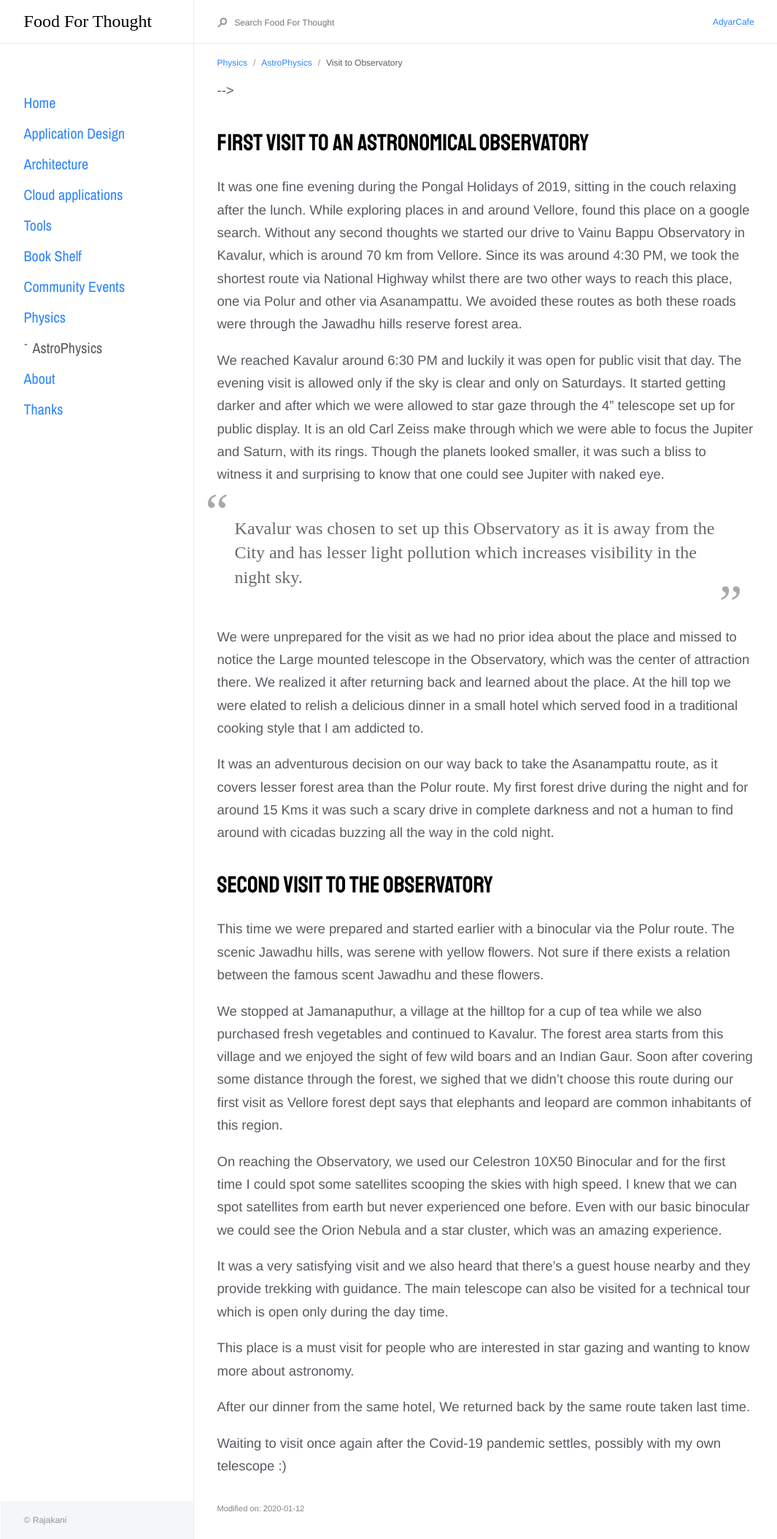
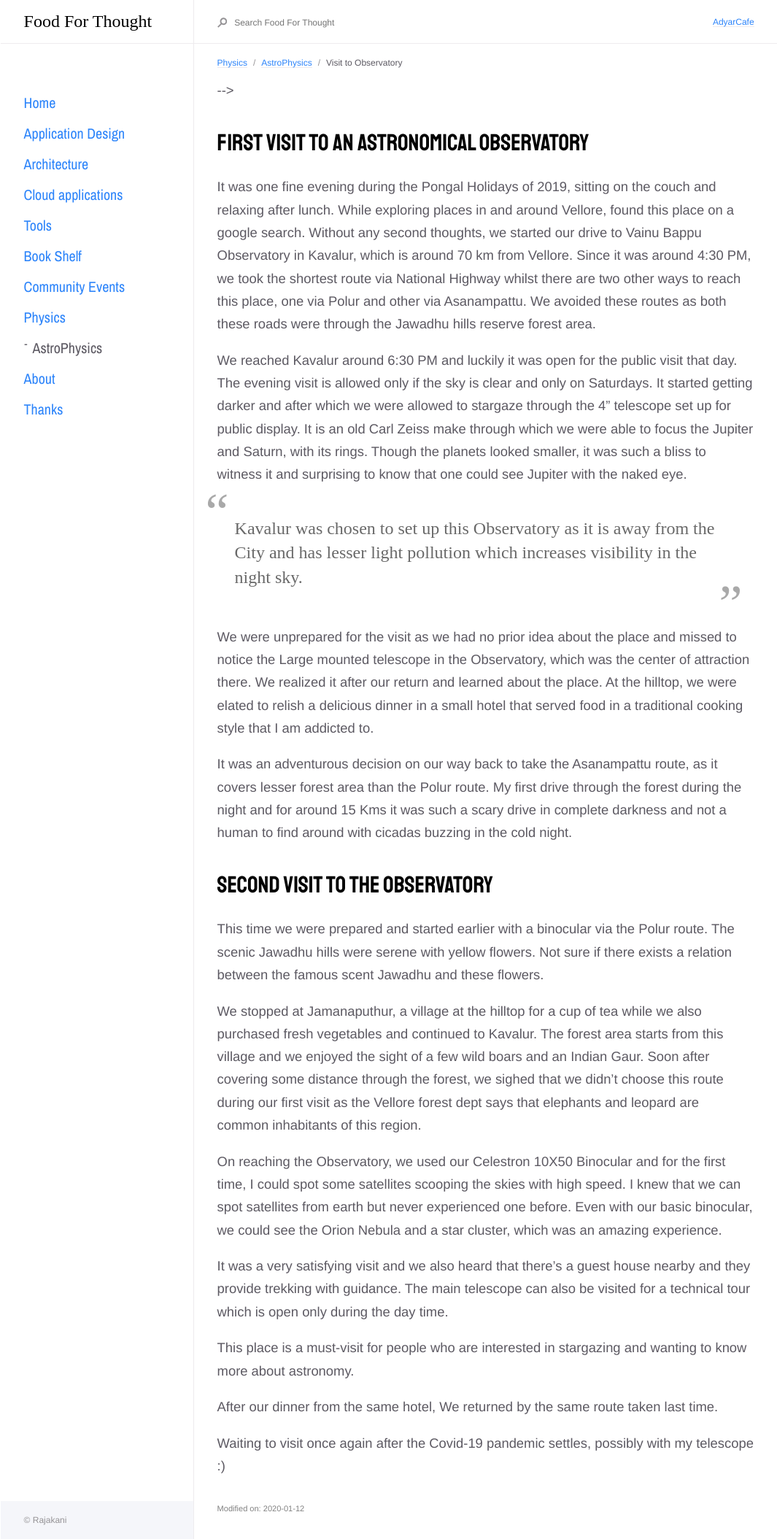
Before and after one commit to Rajakani/rajakani.github.io, a Jekyll site: the page built from docs/physics/astroPhysics/vainuBappuObservatory.md, in a window 1280 px wide. Shown: the whole page at 73% size, without its empty margins (16-1081 px from the left). Built offline with Jekyll 4.4.1, drawn with Linux system fonts in a browser that asks for light colours; some web fonts are replaced; comment, search, counter and statistics services are not loaded.

Commit message:
Update vainuBappuObservatory.md

```diff
--- a/docs/physics/astroPhysics/vainuBappuObservatory.md
+++ b/docs/physics/astroPhysics/vainuBappuObservatory.md
@@ -10,29 +10,29 @@ is_display_Horizontal_Ads: true
 ---
 
 ## First visit to an Astronomical Observatory
-It was one fine evening during the Pongal Holidays of 2019, sitting in the couch relaxing after the lunch. While exploring places in and around Vellore, found this place on a google search. Without any second thoughts we started our drive to Vainu Bappu Observatory in Kavalur, which is around 70 km from Vellore. Since its was around 4:30 PM, we took the shortest route via National Highway whilst there are two other ways to reach this place, one via Polur and other via Asanampattu. We avoided these routes as both these roads were through the Jawadhu hills reserve forest area.
+It was one fine evening during the Pongal Holidays of 2019, sitting on the couch and relaxing after lunch. While exploring places in and around Vellore, found this place on a google search. Without any second thoughts, we started our drive to Vainu Bappu Observatory in Kavalur, which is around 70 km from Vellore. Since it was around 4:30 PM, we took the shortest route via National Highway whilst there are two other ways to reach this place, one via Polur and other via Asanampattu. We avoided these routes as both these roads were through the Jawadhu hills reserve forest area.
 
-We reached Kavalur around 6:30 PM and luckily it was open for public visit that day.
+We reached Kavalur around 6:30 PM and luckily it was open for the public visit that day.
 The evening visit is allowed only if the sky is clear and only on Saturdays.
-It started getting darker and after which we were allowed to star gaze through the 4" telescope set up for public display. It is an old Carl Zeiss make through which we were able to focus the Jupiter and Saturn, with its rings. Though the planets looked smaller, it was such a bliss to witness it and surprising to know that one could see Jupiter with naked eye.
+It started getting darker and after which we were allowed to stargaze through the 4" telescope set up for public display. It is an old Carl Zeiss make through which we were able to focus the Jupiter and Saturn, with its rings. Though the planets looked smaller, it was such a bliss to witness it and surprising to know that one could see Jupiter with the naked eye.
 
 > Kavalur was chosen to set up this Observatory as it is away from the City and has lesser light pollution which increases visibility in the night sky.
 
-We were unprepared for the visit as we had no prior idea about the place and missed to notice the Large mounted telescope in the Observatory, which was the center of attraction there. We realized it after returning back and learned about the place. At the hill top we were elated to relish a delicious dinner in a small hotel which served food in a traditional cooking style that I am addicted to.
+We were unprepared for the visit as we had no prior idea about the place and missed to notice the Large mounted telescope in the Observatory, which was the center of attraction there. We realized it after  our return and learned about the place. At the hilltop, we were elated to relish a delicious dinner in a small hotel that served food in a traditional cooking style that I am addicted to.
 
-It was an adventurous decision on our way back to take the Asanampattu route, as it covers lesser forest area than the Polur route. My first forest drive during the night and for around 15 Kms it was such a scary drive in complete darkness and not a human to find around with cicadas buzzing all the way in the cold night.
+It was an adventurous decision on our way back to take the Asanampattu route, as it covers lesser forest area than the Polur route. My first drive through the forest during the night and for around 15 Kms it was such a scary drive in complete darkness and not a human to find around with cicadas buzzing in the cold night.
 
 ## Second Visit to the Observatory
-This time we were prepared and started earlier with a binocular via the Polur route. The scenic Jawadhu hills, was serene with yellow flowers. Not sure if there exists a relation between the famous scent Jawadhu and these flowers.
+This time we were prepared and started earlier with a binocular via the Polur route. The scenic Jawadhu hills were serene with yellow flowers. Not sure if there exists a relation between the famous scent Jawadhu and these flowers.
 
-We stopped at Jamanaputhur, a village at the hilltop for a cup of tea while we also purchased fresh vegetables and continued to Kavalur. The forest area starts from this village and we enjoyed the sight of few wild boars and an Indian Gaur. Soon after covering some distance through the forest, we sighed that we didn't choose this route during our first visit as Vellore forest dept says that elephants and leopard are common inhabitants of this region.
+We stopped at Jamanaputhur, a village at the hilltop for a cup of tea while we also purchased fresh vegetables and continued to Kavalur. The forest area starts from this village and we enjoyed the sight of a few wild boars and an Indian Gaur. Soon after covering some distance through the forest, we sighed that we didn't choose this route during our first visit as the Vellore forest dept says that elephants and leopard are common inhabitants of this region.
 
-On reaching the Observatory, we used our Celestron 10X50 Binocular and for the first time I could spot some satellites scooping the skies with high speed. I knew that we can spot satellites from earth but never experienced one before. Even with our basic binocular we could see the Orion Nebula and a star cluster, which was an amazing experience.
+On reaching the Observatory, we used our Celestron 10X50 Binocular and for the first time, I could spot some satellites scooping the skies with high speed. I knew that we can spot satellites from earth but never experienced one before. Even with our basic binocular, we could see the Orion Nebula and a star cluster, which was an amazing experience.
 
 It was a very satisfying visit and we also heard that there's a guest house nearby and they provide trekking with guidance. The main telescope can also be visited for a technical tour which is open only during the day time.
 
-This place is a must visit for people who are interested in star gazing and wanting to know more about astronomy.
+This place is a must-visit for people who are interested in stargazing and wanting to know more about astronomy.
 
-After our dinner from the same hotel, We returned back by the same route taken last time.
+After our dinner from the same hotel, We returned by the same route taken last time.
 
-Waiting to visit once again after the Covid-19 pandemic settles, possibly with my own telescope :)
+Waiting to visit once again after the Covid-19 pandemic settles, possibly with my telescope :)
```
